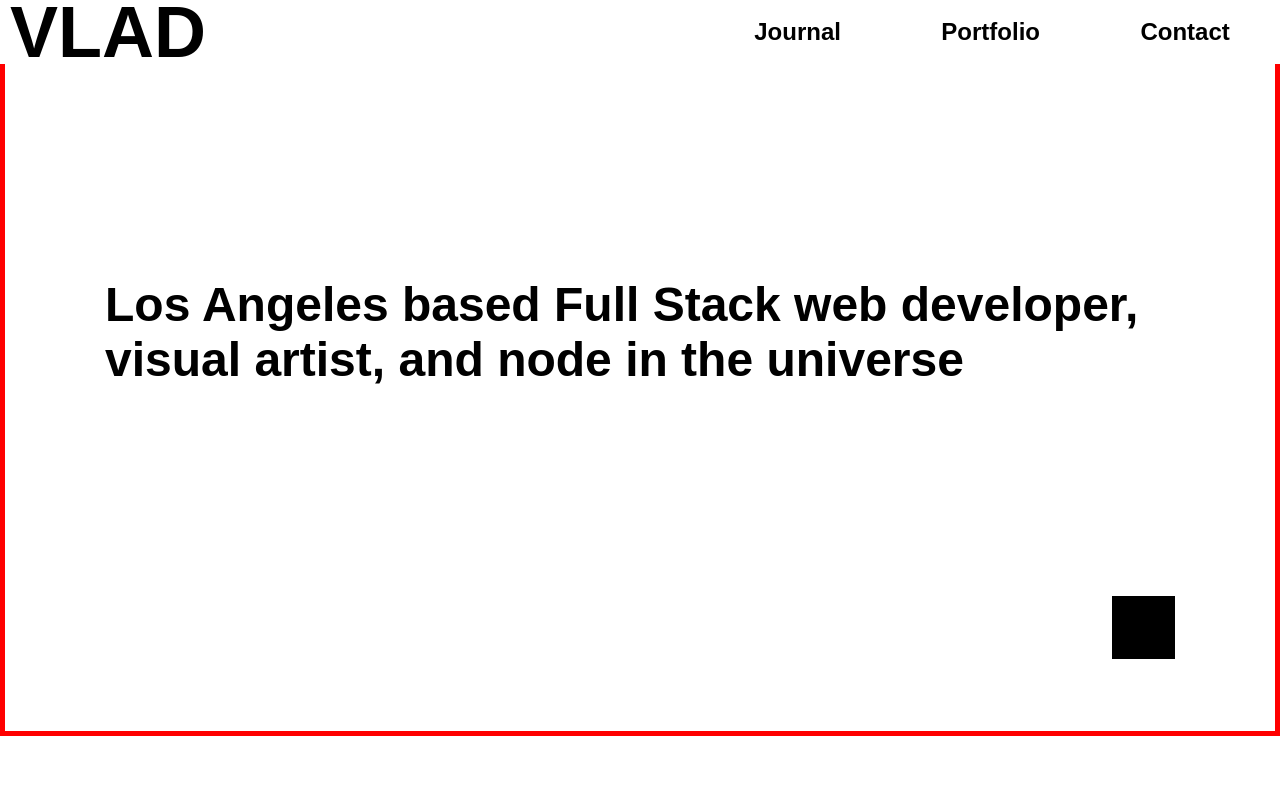
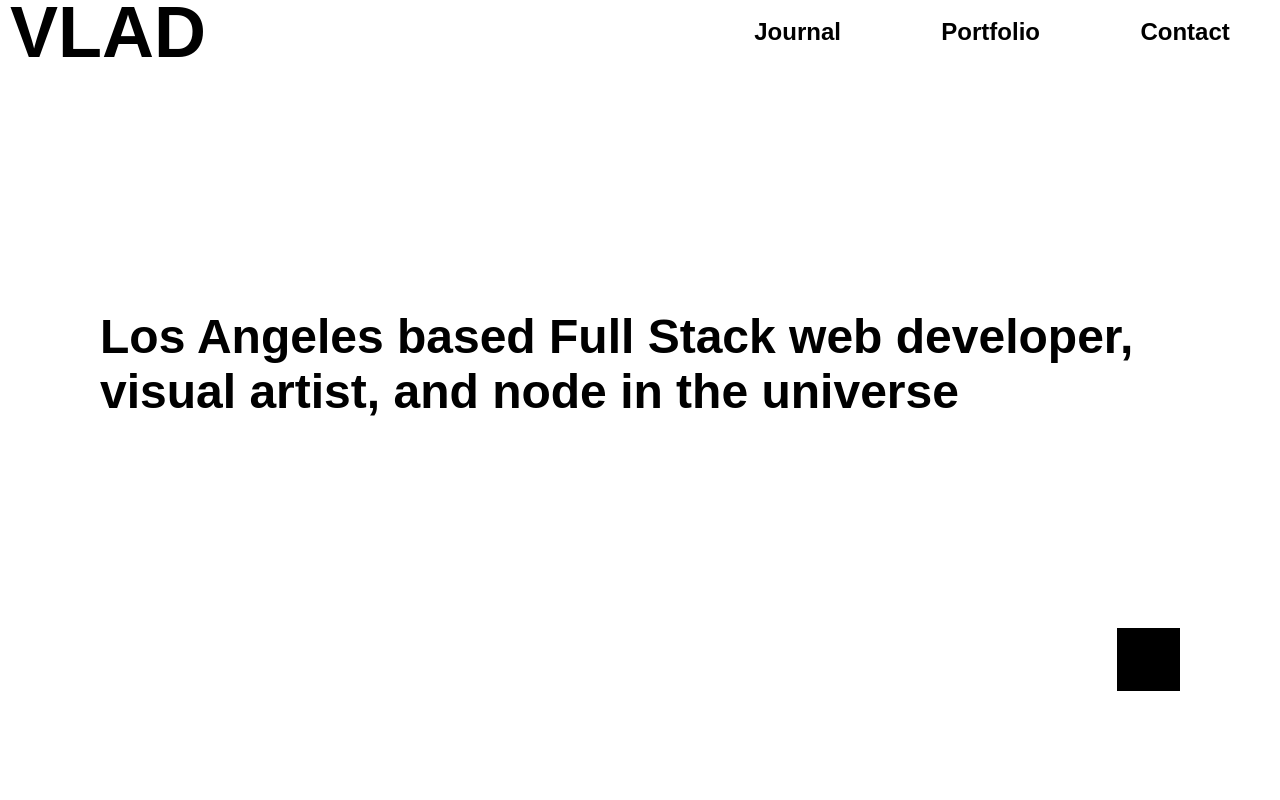
Before and after one commit to vladmog/vmportfolio, a React (Create React App) app in the folder vmportfolio/: page / in a window 1280 px wide. Shown: the top 800 px of the page. Built offline with nearby package versions, Linux system fonts and the light colour scheme; a web font is replaced by a local one.

Commit message:
Removed accidental border on landing page

```diff
--- a/vmportfolio/src/components/landing/Quadrant1.js
+++ b/vmportfolio/src/components/landing/Quadrant1.js
@@ -8,13 +8,13 @@ S.Container = styled.div`
     width: 100%;
     left: 0px;
     right: 0px;
-    height: 92vh;
+    height: 100vh;
     display: flex;
     flex-direction: column;
     justify-content: center;
     align-items: center;
     padding: 0px 100px;
-    border: solid red 5px;
+    // border: solid red 5px;
 
     @media (max-width: 768px) {
         padding: 0px 40px;
```
